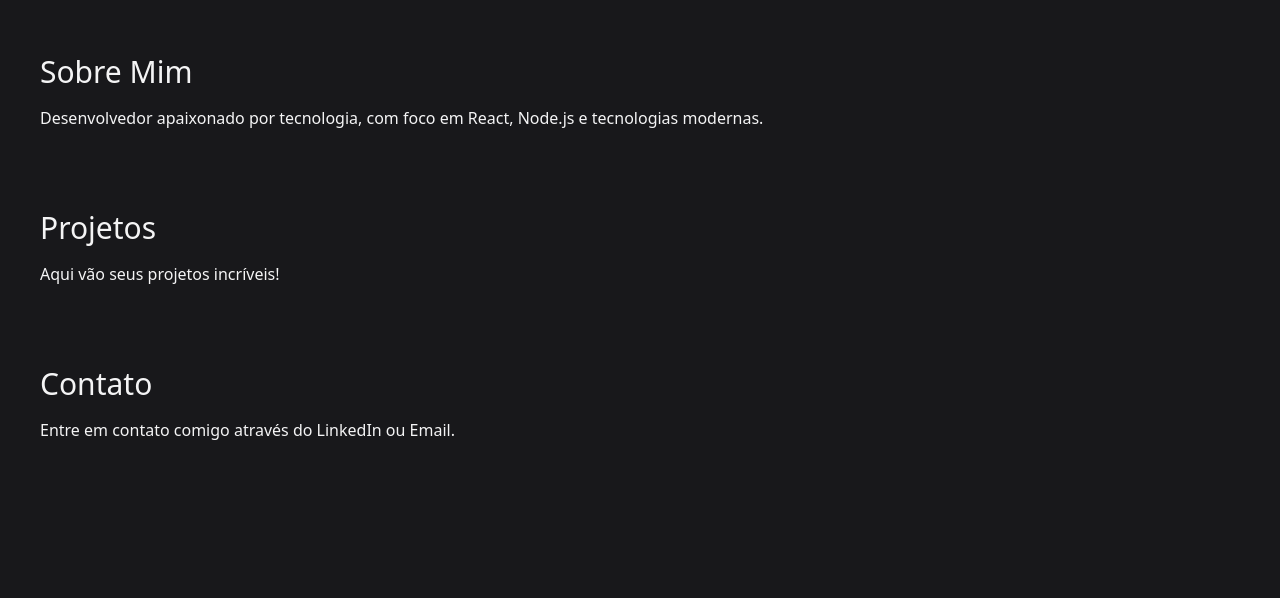
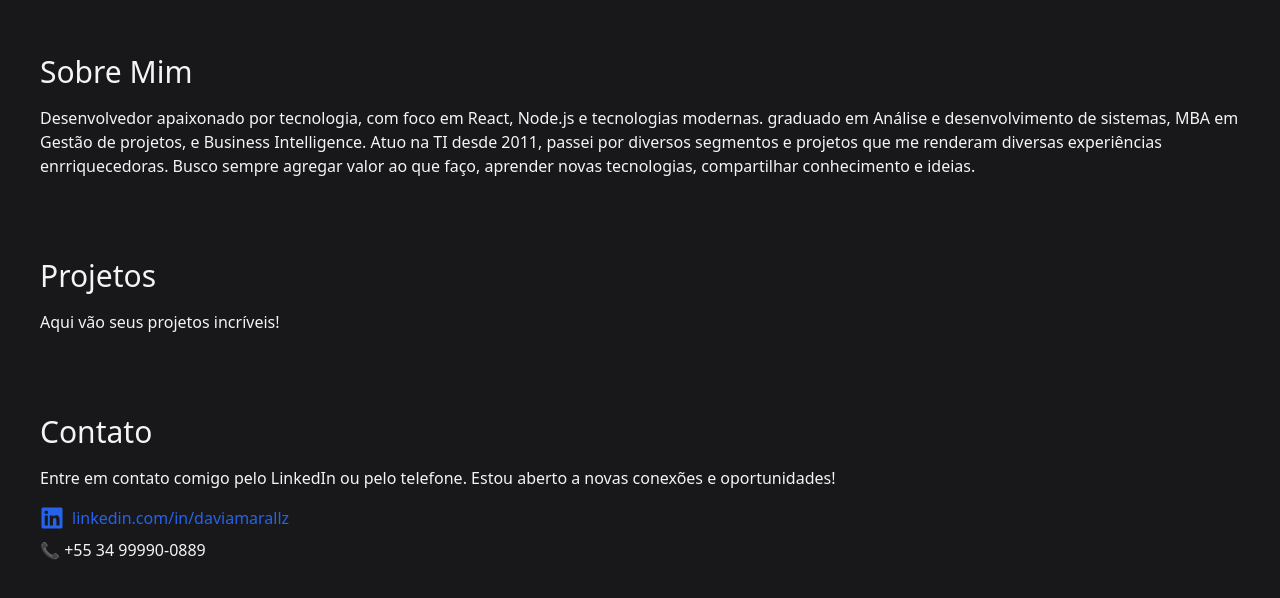
Before and after one commit to daviamarall/react-portfolio, a React (Vite) app: page / in a window 1280 px wide. Shown: the part 858-1456 px from the top of the page. Before the commit the page ends 1340 px from the top, so only its background shows below. Built offline with nearby package versions, Linux system fonts and the light colour scheme.

Commit message:
react portifolio update

```diff
--- a/package.json
+++ b/package.json
@@ -7,8 +7,10 @@
     "preview": "vite preview"
   },
   "dependencies": {
+    "@vitejs/plugin-react": "^4.5.0",
     "react": "^18.2.0",
-    "react-dom": "^18.2.0"
+    "react-dom": "^18.2.0",
+    "react-icons": "^5.5.0"
   },
   "devDependencies": {
     "autoprefixer": "^10.4.14",
--- a/src/App.jsx
+++ b/src/App.jsx
@@ -1,3 +1,4 @@
+import React from 'react';
 import { useState } from 'react';
 import Home from './pages/Home';
 import Projects from './pages/Projects';
--- a/src/pages/About.jsx
+++ b/src/pages/About.jsx
@@ -2,7 +2,7 @@ function About() {
   return (
     <section className="p-10">
       <h2 className="text-3xl mb-4">Sobre Mim</h2>
-      <p>Desenvolvedor apaixonado por tecnologia, com foco em React, Node.js e tecnologias modernas.</p>
+      <p>Desenvolvedor apaixonado por tecnologia, com foco em React, Node.js e tecnologias modernas. graduado em Análise e desenvolvimento de sistemas, MBA em Gestão de projetos, e Business Intelligence. Atuo na TI desde 2011, passei por diversos segmentos e projetos que me renderam diversas experiências enrriquecedoras. Busco sempre agregar valor ao que faço, aprender novas tecnologias, compartilhar conhecimento e ideias.</p>
     </section>
   );
 }
--- a/src/pages/Contact.jsx
+++ b/src/pages/Contact.jsx
@@ -1,8 +1,29 @@
+import { FaLinkedin } from "react-icons/fa";
+
 function Contact() {
   return (
     <section className="p-10">
       <h2 className="text-3xl mb-4">Contato</h2>
-      <p>Entre em contato comigo através do LinkedIn ou Email.</p>
+      <p>
+        Entre em contato comigo pelo LinkedIn ou pelo telefone. Estou aberto a novas conexões e oportunidades!
+      </p>
+      <p className="flex items-center space-x-2 mt-4">
+        <FaLinkedin className="text-blue-600" size={24} />
+        <a
+          href="https://www.linkedin.com/in/daviamarallz/"
+          target="_blank"
+          rel="noopener noreferrer"
+          className="text-blue-600 hover:underline"
+        >
+          linkedin.com/in/daviamarallz
+        </a>
+      </p>
+      <p className="mt-2">
+        📞{" "}
+        <a href="tel:+5534999900889" className="hover:underline">
+          +55 34 99990-0889
+        </a>
+      </p>
     </section>
   );
 }
--- a/src/pages/Home.jsx
+++ b/src/pages/Home.jsx
@@ -1,7 +1,7 @@
 function Home() {
   return (
     <section className="h-screen flex flex-col justify-center items-center">
-      <h1 className="text-5xl font-bold mb-4">Fala, eu sou o [Seu Nome]</h1>
+      <h1 className="text-5xl font-bold mb-4">Prazer, eu sou o Davi! </h1>
       <p className="text-lg">Desenvolvedor Front-end | React | JavaScript | Tailwind</p>
     </section>
   );
--- /dev/null
+++ b/vite.config.js
@@ -0,0 +1,6 @@
+import { defineConfig } from 'vite';
+import react from '@vitejs/plugin-react';
+
+export default defineConfig({
+  plugins: [react()],
+});
```
Also changed, not shown: 1 other file (tests, documents, lock files or other folders).
